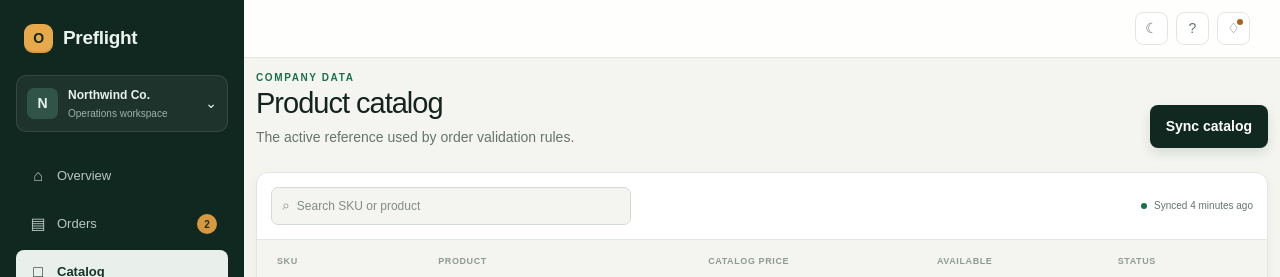
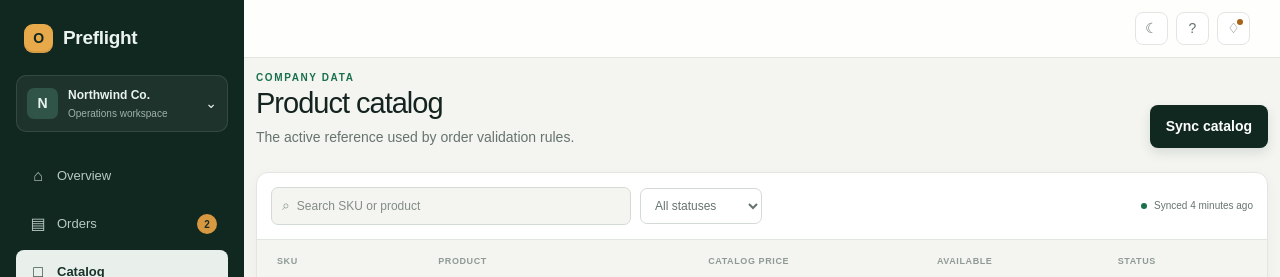
Before and after one commit to brianhuynh2021/po-preflight, a Next.js app in the folder apps/web/: page /catalog in a window 1280 px wide. Shown: the top 277 px of the page. Built offline with nearby package versions, Linux system fonts and the light colour scheme.

Commit message:
apply filter function to Audit log and Catalog

```diff
--- a/apps/web/app/globals.css
+++ b/apps/web/app/globals.css
@@ -1074,6 +1074,13 @@ html.dark .decision-bar {
 .table-card {
   overflow: hidden;
 }
+.toolbar-filters {
+  display: flex;
+  gap: 9px;
+  align-items: center;
+  flex: 1;
+  min-width: 0;
+}
 .table-card .panel-toolbar {
   justify-content: space-between;
 }
--- a/apps/web/components/audit/AuditView.tsx
+++ b/apps/web/components/audit/AuditView.tsx
@@ -1,6 +1,39 @@
 "use client";
 
+import { useMemo, useState } from "react";
+
+import { FilterSelect } from "@/components/common/FilterSelect";
+import { SearchFilter } from "@/components/common/SearchFilter";
+import { auditEntries } from "@/data/audit";
+import type { ActivityEventType } from "@/app/lib/types";
+
+type TypeFilter = "all" | ActivityEventType;
+
+const TYPE_OPTIONS = [
+  { label: "All events", value: "all" },
+  { label: "Human decisions", value: "human" },
+  { label: "System events", value: "system" },
+];
+
 export function AuditView() {
+  const [query, setQuery] = useState("");
+  const [typeFilter, setTypeFilter] = useState<TypeFilter>("all");
+
+  const rows = useMemo(() => {
+    const needle = query.trim().toLowerCase();
+    return auditEntries.filter((entry) => {
+      if (typeFilter !== "all" && entry.type !== typeFilter) {
+        return false;
+      }
+      if (!needle) {
+        return true;
+      }
+      return [entry.order, entry.actor, entry.event].some((field) =>
+        field.toLowerCase().includes(needle),
+      );
+    });
+  }, [query, typeFilter]);
+
   return (
     <div className="page simple-page">
       <div className="page-heading">
@@ -15,47 +48,20 @@ export function AuditView() {
       </div>
       <section className="content-card audit-card">
         <div className="panel-toolbar">
-          <label className="search">
-            <span>⌕</span>
-            <input placeholder="Search order, person, or event" />
-          </label>
-          <select>
-            <option>All events</option>
-            <option>Human decisions</option>
-            <option>System events</option>
-          </select>
+          <SearchFilter
+            value={query}
+            onChange={setQuery}
+            placeholder="Search order, person, or event"
+          />
+          <FilterSelect
+            ariaLabel="Filter by event type"
+            value={typeFilter}
+            onChange={(value) => setTypeFilter(value as TypeFilter)}
+            options={TYPE_OPTIONS}
+          />
         </div>
-        {[
-          {
-            time: "10:43 AM",
-            event: "Validation completed",
-            actor: "Preflight Rules",
-            order: "PO-10428",
-            detail: "2 findings generated",
-          },
-          {
-            time: "10:42 AM",
-            event: "Order submitted",
-            actor: "Olivia Park",
-            order: "PO-10428",
-            detail: "Web portal upload",
-          },
-          {
-            time: "9:19 AM",
-            event: "Order blocked",
-            actor: "Preflight Rules",
-            order: "PO-10431",
-            detail: "Unknown SKU DSK-404",
-          },
-          {
-            time: "Yesterday",
-            event: "Order approved",
-            actor: "Maya Chen",
-            order: "PO-10417",
-            detail: "No exceptions",
-          },
-        ].map((item) => (
-          <div className="audit-row" key={`${item.order}-${item.event}`}>
+        {rows.map((item) => (
+          <div className="audit-row" key={item.id}>
             <time>{item.time}</time>
             <span className="audit-dot" />
             <div>
--- a/apps/web/components/catalog/CatalogView.tsx
+++ b/apps/web/components/catalog/CatalogView.tsx
@@ -1,9 +1,38 @@
 "use client";
 
+import { useMemo, useState } from "react";
+
+import { FilterSelect } from "@/components/common/FilterSelect";
+import { SearchFilter } from "@/components/common/SearchFilter";
 import { money } from "@/app/lib/derive";
 import { catalog } from "@/data/catalog";
 
+const STATUS_OPTIONS = [
+  { label: "All statuses", value: "all" },
+  { label: "Active", value: "active" },
+  { label: "Inactive", value: "inactive" },
+];
+
 export function CatalogView() {
+  const [query, setQuery] = useState("");
+  const [statusFilter, setStatusFilter] = useState("all");
+
+  const rows = useMemo(() => {
+    const needle = query.trim().toLowerCase();
+    return catalog.filter((item) => {
+      if (statusFilter === "active" && !item.active) {
+        return false;
+      }
+      if (statusFilter === "inactive" && item.active) {
+        return false;
+      }
+      if (!needle) {
+        return true;
+      }
+      return `${item.sku} ${item.name}`.toLowerCase().includes(needle);
+    });
+  }, [query, statusFilter]);
+
   return (
     <div className="page simple-page">
       <div className="page-heading">
@@ -16,10 +45,19 @@ export function CatalogView() {
       </div>
       <section className="content-card table-card">
         <div className="panel-toolbar">
-          <label className="search">
-            <span>⌕</span>
-            <input placeholder="Search SKU or product" />
-          </label>
+          <div className="toolbar-filters">
+            <SearchFilter
+              value={query}
+              onChange={setQuery}
+              placeholder="Search SKU or product"
+            />
+            <FilterSelect
+              ariaLabel="Filter by catalog status"
+              value={statusFilter}
+              onChange={setStatusFilter}
+              options={STATUS_OPTIONS}
+            />
+          </div>
           <span className="sync-state">
             <i /> Synced 4 minutes ago
           </span>
@@ -36,7 +74,7 @@ export function CatalogView() {
               </tr>
             </thead>
             <tbody>
-              {catalog.map((item) => (
+              {rows.map((item) => (
                 <tr key={item.sku}>
                   <td>
                     <strong>{item.sku}</strong>
--- /dev/null
+++ b/apps/web/components/common/FilterSelect.tsx
@@ -0,0 +1,30 @@
+export interface FilterOption {
+  label: string;
+  value: string;
+}
+
+export function FilterSelect({
+  value,
+  onChange,
+  options,
+  ariaLabel,
+}: {
+  value: string;
+  onChange: (value: string) => void;
+  options: FilterOption[];
+  ariaLabel: string;
+}) {
+  return (
+    <select
+      aria-label={ariaLabel}
+      value={value}
+      onChange={(e) => onChange(e.target.value)}
+    >
+      {options.map((option) => (
+        <option key={option.value} value={option.value}>
+          {option.label}
+        </option>
+      ))}
+    </select>
+  );
+}
--- /dev/null
+++ b/apps/web/components/common/SearchFilter.tsx
@@ -0,0 +1,20 @@
+export function SearchFilter({
+  value,
+  onChange,
+  placeholder,
+}: {
+  value: string;
+  onChange: (value: string) => void;
+  placeholder: string;
+}) {
+  return (
+    <label className="search">
+      <span>⌕</span>
+      <input
+        placeholder={placeholder}
+        value={value}
+        onChange={(e) => onChange(e.target.value)}
+      />
+    </label>
+  );
+}
--- /dev/null
+++ b/apps/web/data/audit.ts
@@ -0,0 +1,51 @@
+import type { ActivityEventType } from "../app/lib/types";
+
+/** A single row on the Audit log screen. UI-only; not part of the data contract. */
+export interface AuditEntry {
+  id: string;
+  time: string;
+  event: string;
+  actor: string;
+  order: string;
+  detail: string;
+  type: ActivityEventType;
+}
+
+export const auditEntries: AuditEntry[] = [
+  {
+    id: "a1",
+    time: "10:43 AM",
+    event: "Validation completed",
+    actor: "Preflight Rules",
+    order: "PO-10428",
+    detail: "2 findings generated",
+    type: "system",
+  },
+  {
+    id: "a2",
+    time: "10:42 AM",
+    event: "Order submitted",
+    actor: "Olivia Park",
+    order: "PO-10428",
+    detail: "Web portal upload",
+    type: "human",
+  },
+  {
+    id: "a3",
+    time: "9:19 AM",
+    event: "Order blocked",
+    actor: "Preflight Rules",
+    order: "PO-10431",
+    detail: "Unknown SKU DSK-404",
+    type: "system",
+  },
+  {
+    id: "a4",
+    time: "Yesterday",
+    event: "Order approved",
+    actor: "Maya Chen",
+    order: "PO-10417",
+    detail: "No exceptions",
+    type: "human",
+  },
+];
```
Also changed, not shown: 1 other file (tests, documents, lock files or other folders).
